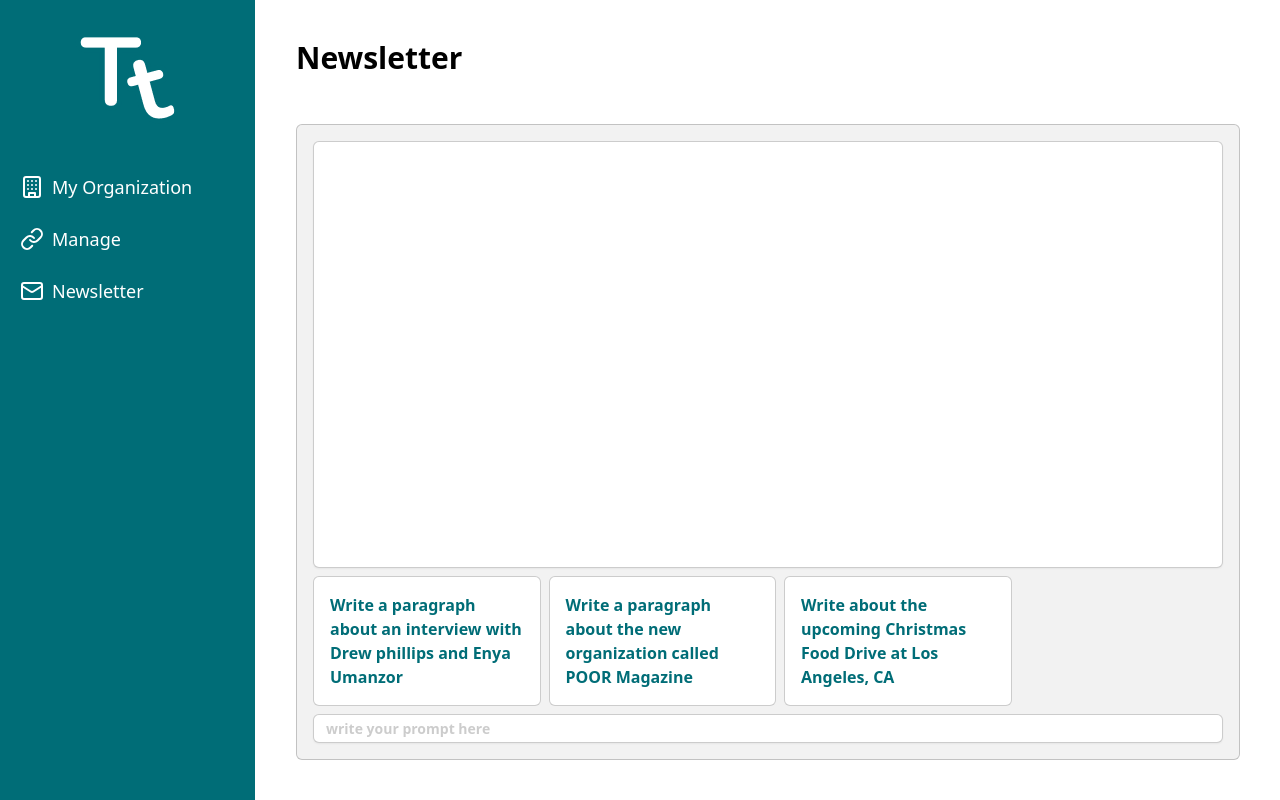
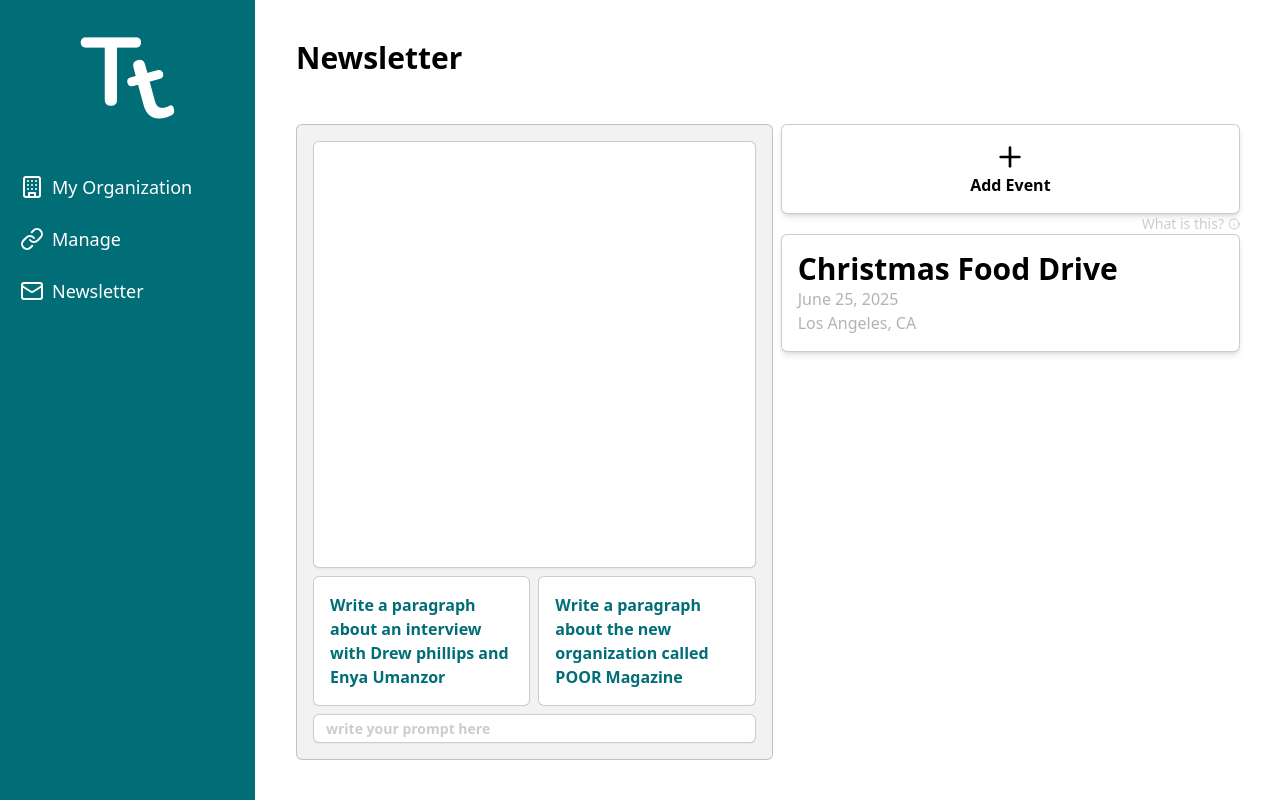
Before and after one commit to seanquiambao/BlueHeartAutomation, a Next.js app: page /orgs/1/newsletter/1 in a window 1280 px wide. Built offline with nearby package versions, Linux system fonts and the light colour scheme.

Commit message:
creator page finished need to work on modals

```diff
--- a/src/components/newsletter/creator/creator.tsx
+++ b/src/components/newsletter/creator/creator.tsx
@@ -2,11 +2,12 @@ import { Textarea } from "@/components/ui/textarea";
 import { Input } from "@/components/ui/input";
 import Suggestion from "./suggestions";
 import { SUGGESTIONS } from "@/data/newsletter/suggestions";
+import Events from "./events";
 const Creator = () => {
   return (
     <div className="flex flex-col gap-4 h-full">
       <div className="font-extrabold text-3xl mb-8">Newsletter</div>
-      <div className="flex flex-row h-full">
+      <div className="flex flex-row h-full gap-2">
         <div className="flex flex-col bg-black/5 p-4 rounded-md border border-black/20 w-full gap-2 h-full">
           <Textarea className="resize-none border-black/20 bg-white h-full" />
           <div className="flex flex-row gap-2">
@@ -19,6 +20,7 @@ const Creator = () => {
             className="placeholder:text-black/20 placeholder:font-bold bg-white"
           />
         </div>
+        <Events />
       </div>
     </div>
   );
--- /dev/null
+++ b/src/components/newsletter/creator/event.tsx
@@ -0,0 +1,21 @@
+import { X } from "lucide-react";
+
+type props = {
+  name: string;
+  date: string;
+  location: string;
+};
+const Event = ({ name, date, location }: props) => {
+  return (
+    <div className="bg-white border border-black/20 p-4 rounded-md shadow-md group cursor-pointer">
+      <div className="flex flex-row justify-between text-3xl font-bold">
+        {name}
+        <X size={12} className="text-black invisible group-hover:visible" />
+      </div>
+      <div className="text-black/30">{date}</div>
+      <div className="text-black/30">{location}</div>
+    </div>
+  );
+};
+
+export default Event;
--- /dev/null
+++ b/src/components/newsletter/creator/events.tsx
@@ -0,0 +1,24 @@
+import { Plus, Info } from "lucide-react";
+import Event from "./event";
+const Events = () => {
+  return (
+    <div className="w-full flex flex-col">
+      <div className="flex flex-col items-center bg-white border border-black/20 font-bold rounded-md p-4 shadow-md">
+        <Plus size={32} />
+        Add Event
+      </div>
+      <div className="flex flex-row items-center text-black/20 text-sm gap-1 self-end">
+        What is this? <Info size={12} />
+      </div>
+      <div className="flex flex-col gap-2">
+        <Event
+          name="Christmas Food Drive"
+          location="Los Angeles, CA"
+          date="June 25, 2025"
+        />
+      </div>
+    </div>
+  );
+};
+
+export default Events;
--- a/src/components/newsletter/creator/suggestions.tsx
+++ b/src/components/newsletter/creator/suggestions.tsx
@@ -3,7 +3,7 @@ type props = {
 };
 const Suggestion = ({ text }: props) => {
   return (
-    <div className="flex flex-col items-center bg-white border border-black/20 cursor-pointer w-1/4 p-4 h-fit rounded-md text-ttickles-blue font-semibold hover:brightness-95 duration-100">
+    <div className="flex flex-col items-center bg-white border border-black/20 cursor-pointer w-1/2 p-4 h-fit rounded-md text-ttickles-blue font-semibold hover:brightness-95 duration-100">
       {text}
     </div>
   );
--- a/src/data/newsletter/suggestions.ts
+++ b/src/data/newsletter/suggestions.ts
@@ -1,5 +1,4 @@
 export const SUGGESTIONS = [
   "Write a paragraph about an interview with Drew phillips and Enya Umanzor",
   "Write a paragraph about the new organization called POOR Magazine",
-  "Write about the upcoming Christmas Food Drive at Los Angeles, CA",
 ];
```
